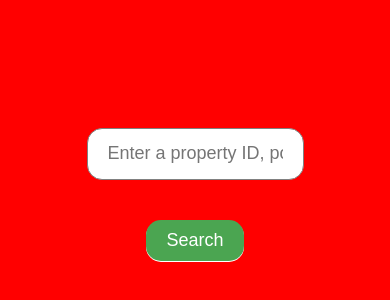
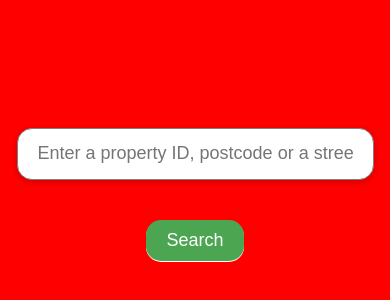
Before and after one commit to williamtrevis99/ga-dev-test-fullstack-main, a React (Create React App) app in the folder frontend/: page / in a window 390 px wide. Shown: the part 268-568 px from the top of the page. Built offline with nearby package versions, Linux system fonts and the light colour scheme.

Commit message:
GA-1: applying css so works on mobile

```diff
--- a/frontend/src/components/BackButton/index.js
+++ b/frontend/src/components/BackButton/index.js
@@ -1,4 +1,3 @@
-import {useState, useEffect} from 'react';
 import './styles.css'
 
 
@@ -14,7 +13,7 @@ function BackButton(props) {
         placeholder={"Search"}
         type={'button'}
         onClick={onClick}
-        >Back</button>
+        >↺ Back</button>
     )
 
 }
--- a/frontend/src/components/SearchBar/styles.css
+++ b/frontend/src/components/SearchBar/styles.css
@@ -1,10 +1,11 @@
 
 
 .search-bar {
-    width: 50%;
+    width: 100%;
     height: 30px;
     padding: 10px 20px;
     font-size: 18px;
-    border: 0.6px solid grey;
+    border: 0.2px solid grey;
     border-radius: 15px;
+    box-shadow: 0 2px 7px rgba(0, 0, 0, 0.2);
 }
--- a/frontend/src/components/TransactionItem/index.js
+++ b/frontend/src/components/TransactionItem/index.js
@@ -1,8 +1,5 @@
-import {useState, useEffect} from 'react';
 import './styles.css';
 import { FcMoneyTransfer, FcCalendar } from 'react-icons/fc';
-
-
 
 function ListItem(props) {
 
@@ -22,5 +19,4 @@ function ListItem(props) {
 
 }
 
-
 export default ListItem;
--- a/frontend/src/components/TransactionItem/styles.css
+++ b/frontend/src/components/TransactionItem/styles.css
@@ -1,9 +1,9 @@
 
 
 .container {
-    width: 40%;
+    width: 100%;
     height: 100px;
-    background-color: rgb(189, 189, 189);
+    background-color: rgb(232, 225, 225);
     border-radius: 15px;
     margin-bottom: 30px;
     display: flex;
@@ -21,7 +21,7 @@
     justify-content: center;
     align-items: center;
     font-size: 18px;
-    border: 0.6px solid grey;
+    border: 0.6px dashed grey;
     border-radius: 15px 0 0 15px;
     border-left: 0;
     border-top: 0;
--- a/frontend/src/index.css
+++ b/frontend/src/index.css
@@ -42,6 +42,7 @@ code {
   display: flex;
   flex-grow: 1;
   flex-direction: column;
+  align-items: center;
 }
 
 @media only screen and (max-width: 600px) {
--- a/frontend/src/views/ResultsView/styles.css
+++ b/frontend/src/views/ResultsView/styles.css
@@ -4,9 +4,9 @@
     justify-content: flex-start;
     flex-direction: column;
     width: 100%;
+    max-width: 700px;
+
 }
-
-
 
 .title {
     font-size: 30px;
--- a/frontend/src/views/SearchView/styles.css
+++ b/frontend/src/views/SearchView/styles.css
@@ -5,5 +5,7 @@
     align-items: center;
     justify-content: center;
     flex-direction: column;
-    width: 100%;
+    transition: all 2s ease-in-out;
+    width: 90%;
+    max-width: 600px;
   }
```
